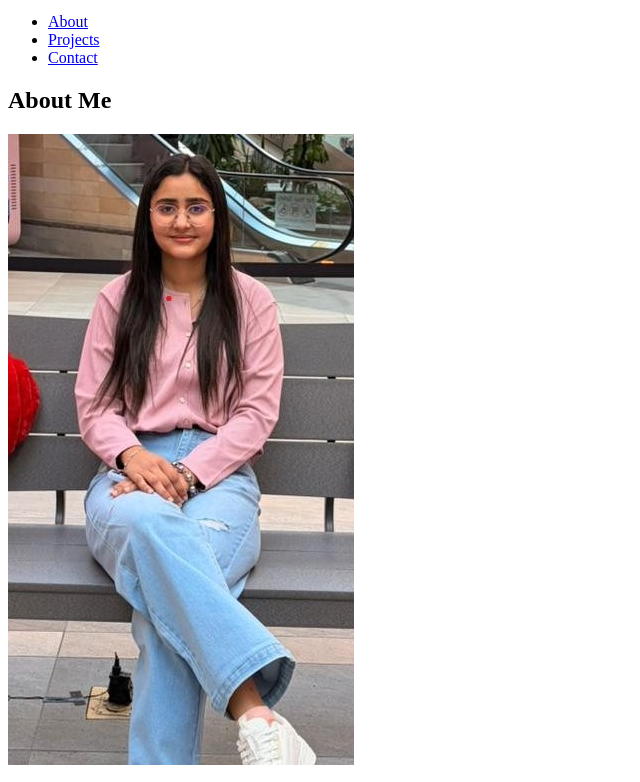
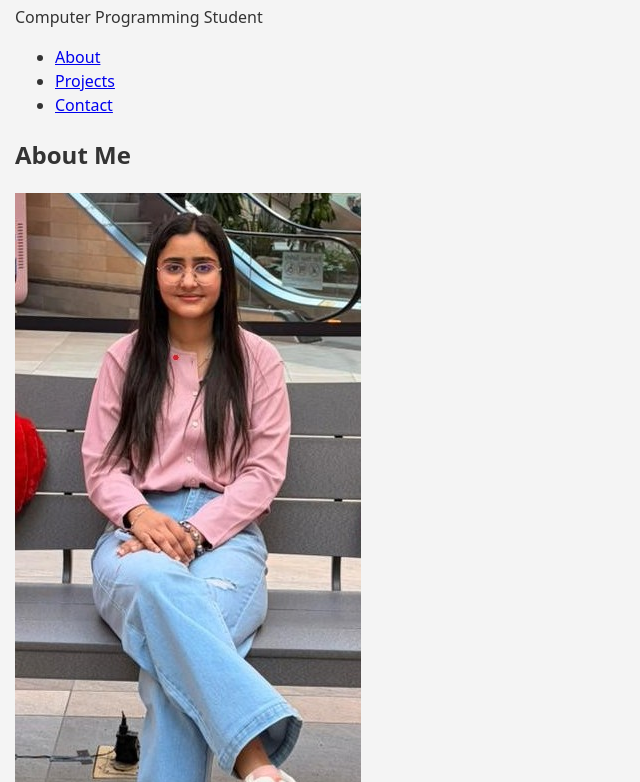
Before and after one commit to Prabh231/Portfolio, a plain HTML site: page index.html in a window 1280 px wide. Shown: the part 101-883 px from the top of the page, without its empty margins (0-640 px from the left). Drawn offline with Linux system fonts and the light colour scheme.

Commit message:
added styling for body

```diff
--- a/style.css
+++ b/style.css
@@ -0,0 +1,11 @@
+/* BASE STYLING*/
+
+/* Element selector */
+body {
+  font-family: system-ui, Arial, sans-serif;
+  line-height: 1.5;
+  margin: 0;
+  padding: 15px;
+  background-color: #f4f4f4;
+  color: #333;
+}
```
Also changed, not shown: index.html (+2 -0 lines).
